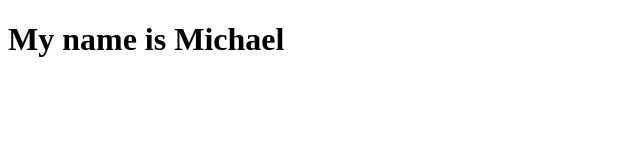
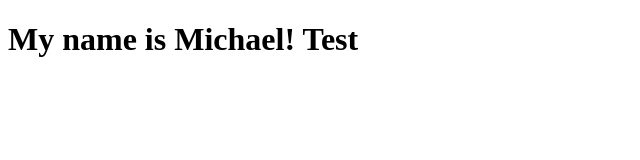
Before and after one commit to msaygan/project, a plain HTML site: page index.html in a window 1280 px wide. Shown: the whole page, without its empty margins (0-640 px from the left). Drawn offline with Linux system fonts and the light colour scheme.

Commit message:
test test

```diff
--- a/index.html
+++ b/index.html
@@ -9,6 +9,6 @@
 
 </head>
 <body>
-<h1> My name is Michael </h1>
+<h1> My name is Michael! Test </h1>
 </body>
 </html>
```
